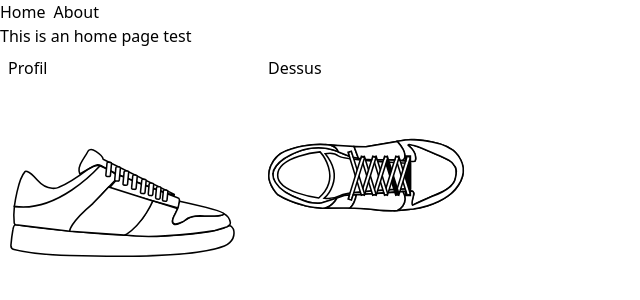
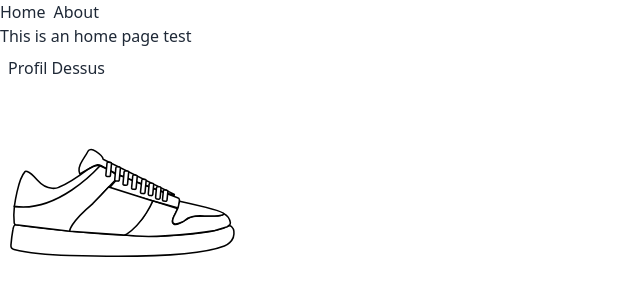
Before and after one commit to MMI-NFC-DEV-2022/configurateur-OHNIMUS-Leopold, a Vue app: page / in a window 1280 px wide. Shown: the top 300 px of the page, without its empty margins (0-640 px from the left). Built offline with nearby package versions, Linux system fonts and the light colour scheme; what @formkit/vue would draw is missing.

Commit message:
carousel fait

```diff
--- a/src/components/FormSvg.vue
+++ b/src/components/FormSvg.vue
@@ -17,14 +17,17 @@ const chaussure = ref<Basket>(props.data ?? {});
 
     <ul class="flex gap-1">
         <li>
-            <a href="">Profil</a>
-            <SvgProfil class="carrousel-item w-64" v-bind="chaussure" id="profil"></SvgProfil>
+            <a href="#profil">Profil</a>
         </li>
             <li>
-            <a href="">Dessus</a>
-            <SvgDessus class="carrousel-item w-64" v-bind="chaussure" id="dessus"></SvgDessus>
+            <a href="#dessus">Dessus</a>
         </li>
     </ul>
+
+<div class="carousel w-64">
+    <SvgProfil class="carousel-item w-64" v-bind="chaussure" id="profil"></SvgProfil>
+    <SvgDessus class="carousel-item w-64" v-bind="chaussure" id="dessus"></SvgDessus>
+</div>
 
 
 <FormKit type="form" v-model="chaussure" >
--- a/tailwind.config.js
+++ b/tailwind.config.js
@@ -1,6 +1,5 @@
 /** @type {import('tailwindcss').Config} */
 module.exports = {
-  plugins: [require("daisyui")],
   content: [
     "./index.html",
     "./src/**/*.{vue,js,ts,jsx,tsx}",
@@ -22,5 +21,5 @@ module.exports = {
       }
     },
   },
-  plugins: [],
+  plugins: [require("daisyui")],
 };
```
Lines whose indentation alone changed are shown as unchanged.
